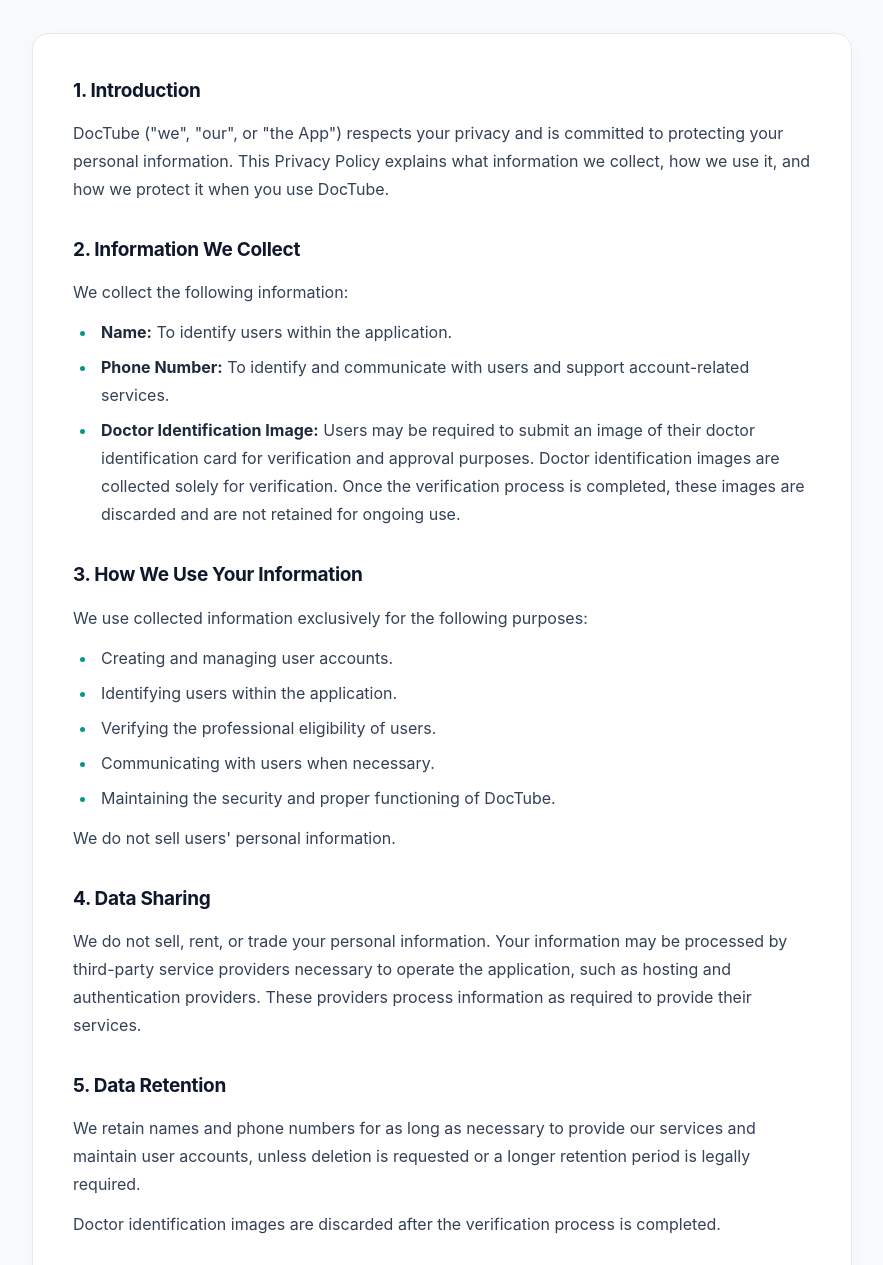
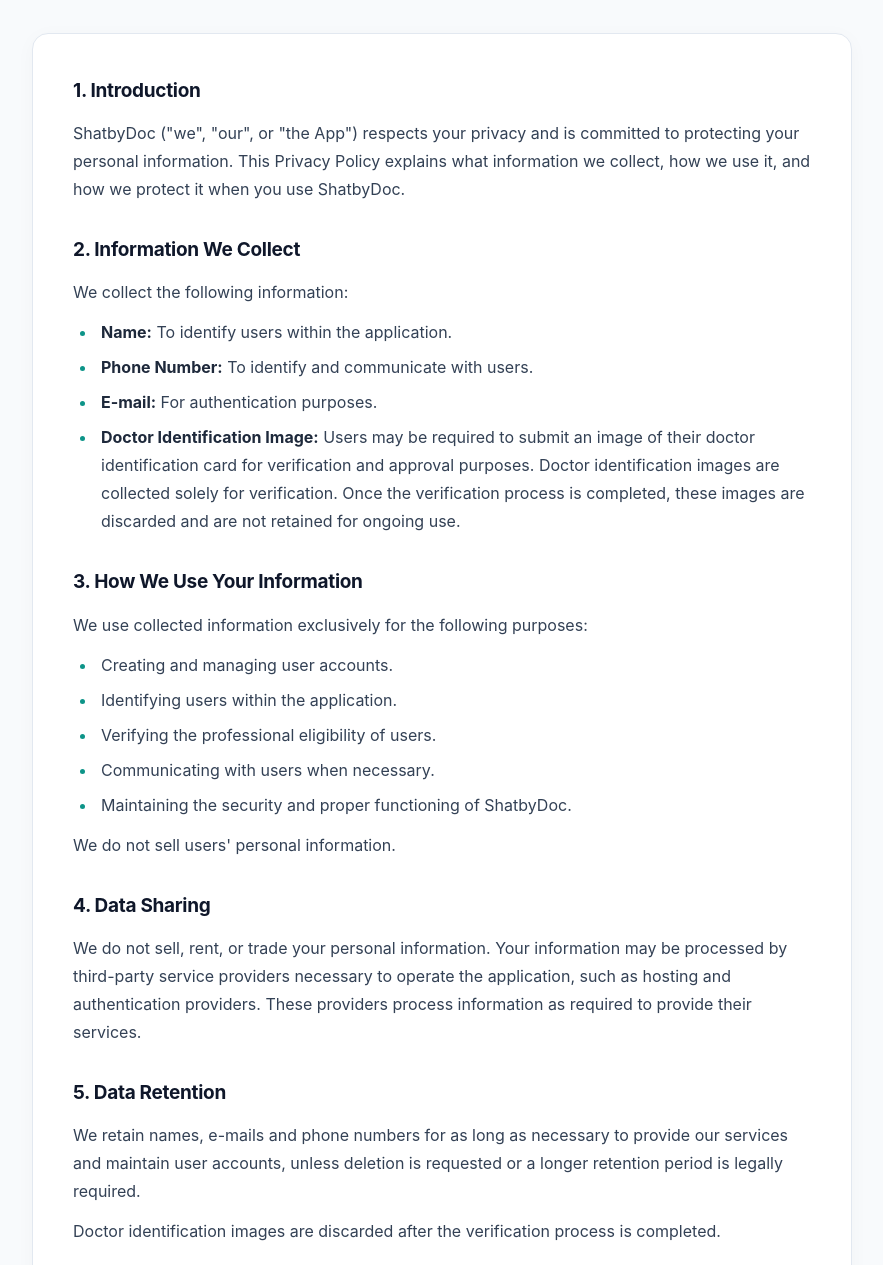
Before and after one commit to nmego/doctube-privacy-policy, a plain HTML site: page index.html in a window 1280 px wide. Shown: the part 198-1463 px from the top of the page, without its empty margins (198-1081 px from the left). Drawn offline with Linux system fonts and the light colour scheme.

Commit message:
Rename DocTube to ShatbyDoc in privacy policy

```diff
--- a/index.html
+++ b/index.html
@@ -5,7 +5,7 @@
     <meta charset="UTF-8">
     <meta name="viewport" content="width=device-width, initial-scale=1.0">
     <meta name="theme-color" content="#f8fafc">
-    <title>Privacy Policy | DocTube</title>
+    <title>Privacy Policy | ShatbyDoc</title>
     <style>
         * {
             box-sizing: border-box;
@@ -160,7 +160,7 @@
         <header>
             <div class="brand">
                 <span class="brand-icon">✚</span>
-                DocTube
+                ShatbyDoc
             </div>
 
             <h1>Privacy Policy</h1>
@@ -175,10 +175,10 @@
             <section>
                 <h2>1. Introduction</h2>
                 <p>
-                    DocTube ("we", "our", or "the App") respects your privacy
+                    ShatbyDoc ("we", "our", or "the App") respects your privacy
                     and is committed to protecting your personal information.
                     This Privacy Policy explains what information we collect,
-                    how we use it, and how we protect it when you use DocTube.
+                    how we use it, and how we protect it when you use ShatbyDoc.
                 </p>
             </section>
 
@@ -192,8 +192,10 @@
                     </li>
                     <li>
                         <strong>Phone Number:</strong> To identify and
-                        communicate with users and support account-related
-                        services.
+                        communicate with users.
+                    </li>
+                    <li>
+                        <strong>E-mail:</strong> For authentication purposes.
                     </li>
                     <li>
                         <strong>Doctor Identification Image:</strong>
@@ -218,7 +220,7 @@
                     <li>Identifying users within the application.</li>
                     <li>Verifying the professional eligibility of users.</li>
                     <li>Communicating with users when necessary.</li>
-                    <li>Maintaining the security and proper functioning of DocTube.</li>
+                    <li>Maintaining the security and proper functioning of ShatbyDoc.</li>
                 </ul>
                 <p>We do not sell users' personal information.</p>
             </section>
@@ -237,7 +239,7 @@
             <section>
                 <h2>5. Data Retention</h2>
                 <p>
-                    We retain names and phone numbers for as long as
+                    We retain names, e-mails and phone numbers for as long as
                     necessary to provide our services and maintain user
                     accounts, unless deletion is requested or a longer
                     retention period is legally required.
@@ -275,7 +277,7 @@
             <section>
                 <h2>8. Children's Privacy</h2>
                 <p>
-                    DocTube is not intended for children, and we do not
+                    ShatbyDoc is not intended for children, and we do not
                     knowingly collect personal information from children.
                 </p>
             </section>
@@ -298,7 +300,7 @@
                 </p>
 
                 <div class="contact">
-                    <p><strong>App:</strong> DocTube</p>
+                    <p><strong>App:</strong> ShatbyDoc</p>
                     <p><strong>Developer:</strong> Emmanuel Liaoutsis</p>
                     <p><strong>Email:</strong> emmlio34567@gmail.com</p>
                 </div>
@@ -307,7 +309,7 @@
         </article>
 
         <footer>
-            &copy; 2026 DocTube. All rights reserved.
+            &copy; 2026 ShatbyDoc. All rights reserved.
         </footer>
     </main>
 </body>
```
